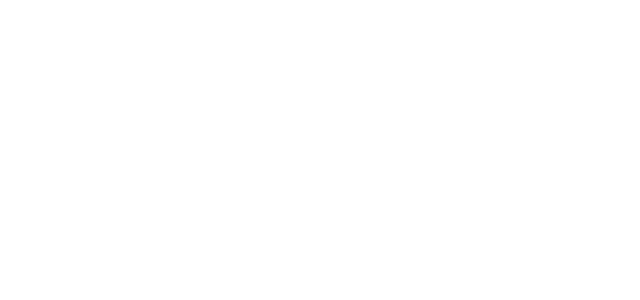
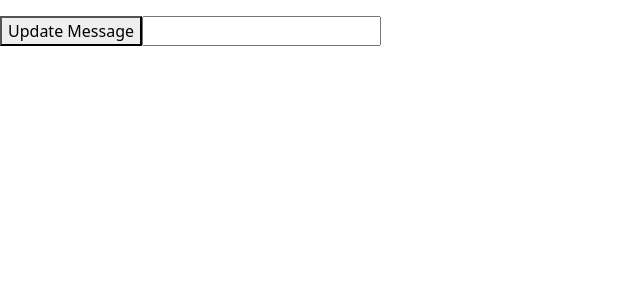
Before and after one commit to damithanushka06/task-master-react, a React (Create React App) app: page / in a window 1280 px wide. Before the commit this address had no page. Shown: the top 300 px of the page, without its empty margins (0-640 px from the left). Built offline with nearby package versions, Linux system fonts and the light colour scheme.

Commit message:
Check-> Data binding

```diff
--- a/src/App.js
+++ b/src/App.js
@@ -2,12 +2,14 @@ import './App.css';
 import {BrowserRouter, Route, Routes} from "react-router-dom";
 import CreateTask from "./components/CreateTask";
 import TaskNotification from "./components/TaskNotification";
+import Parent from "./components/Parent";
 
 function App() {
   return (
     <BrowserRouter>
       <Routes>
 
+          <Route path={''} element={<Parent/>}></Route>
           <Route path="/task-create" element={<CreateTask />} />
           <Route path={'/task-notifications'} element={<TaskNotification/>} />
 
--- /dev/null
+++ b/src/components/Child.js
@@ -0,0 +1,4 @@
+const Child = () =>{
+
+}
+export default Child;
--- a/src/components/CreateTask.js
+++ b/src/components/CreateTask.js
@@ -1,18 +1,4 @@
-import React from 'react';
-import { useNavigate } from 'react-router-dom';
-
 const CreateTask = () => {
-    const navigate = useNavigate();
-
-    const goTaskNotification = () => {
-        navigate('/task-notifications', { state: { initialMessage: 'Initial Message' } });
-    };
-
-    return (
-        <div>
-            <button onClick={goTaskNotification}>Go to Task Notification</button>
-        </div>
-    );
 };
 
 export default CreateTask;
--- /dev/null
+++ b/src/components/Parent.js
@@ -0,0 +1,23 @@
+import {useState} from "react";
+
+const Parent = () =>{
+
+  const [message, setMessage] = useState('');
+
+  const updateMessage = () =>{
+      setMessage('Updated message using clicked')
+  }
+
+  return (
+      <div>
+        <p>{message}</p>
+        <button onClick={updateMessage}>Update Message</button>
+        <input
+            type="text"
+            value={message}
+            onChange={(e) => setMessage(e.target.value)}
+        />
+      </div>
+  )
+}
+export default Parent;
--- a/src/components/TaskNotification.js
+++ b/src/components/TaskNotification.js
@@ -1,23 +1,4 @@
-import React, {useState} from 'react';
-import {Button} from "react-bootstrap";
-import {useLocation} from "react-router-dom";
-
-const TaskNotification = (props) => {
-    const location = useLocation()
-    const [initialMessage, setInitialMessage] = useState(location.state.initialMessage);
-
-
-    const handleChangeMessage  = () => {
-      setInitialMessage('Updated message');
-    }
-
-    return (
-        <div>
-            <h1>Task Notification</h1>
-            <p>{initialMessage}</p>
-            <Button onClick={handleChangeMessage}>Update Message</Button>
-        </div>
-    );
+const TaskNotification = () => {
 };
 
 export default TaskNotification;
```
